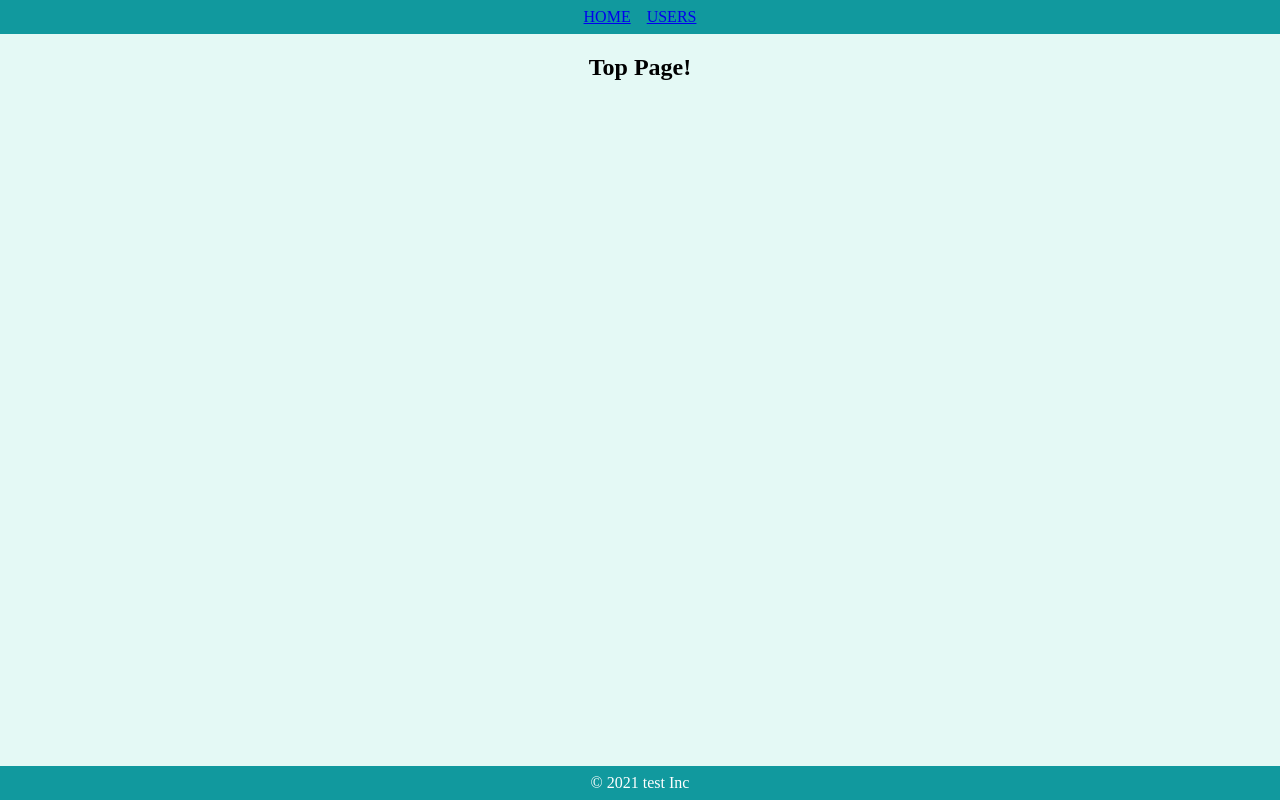
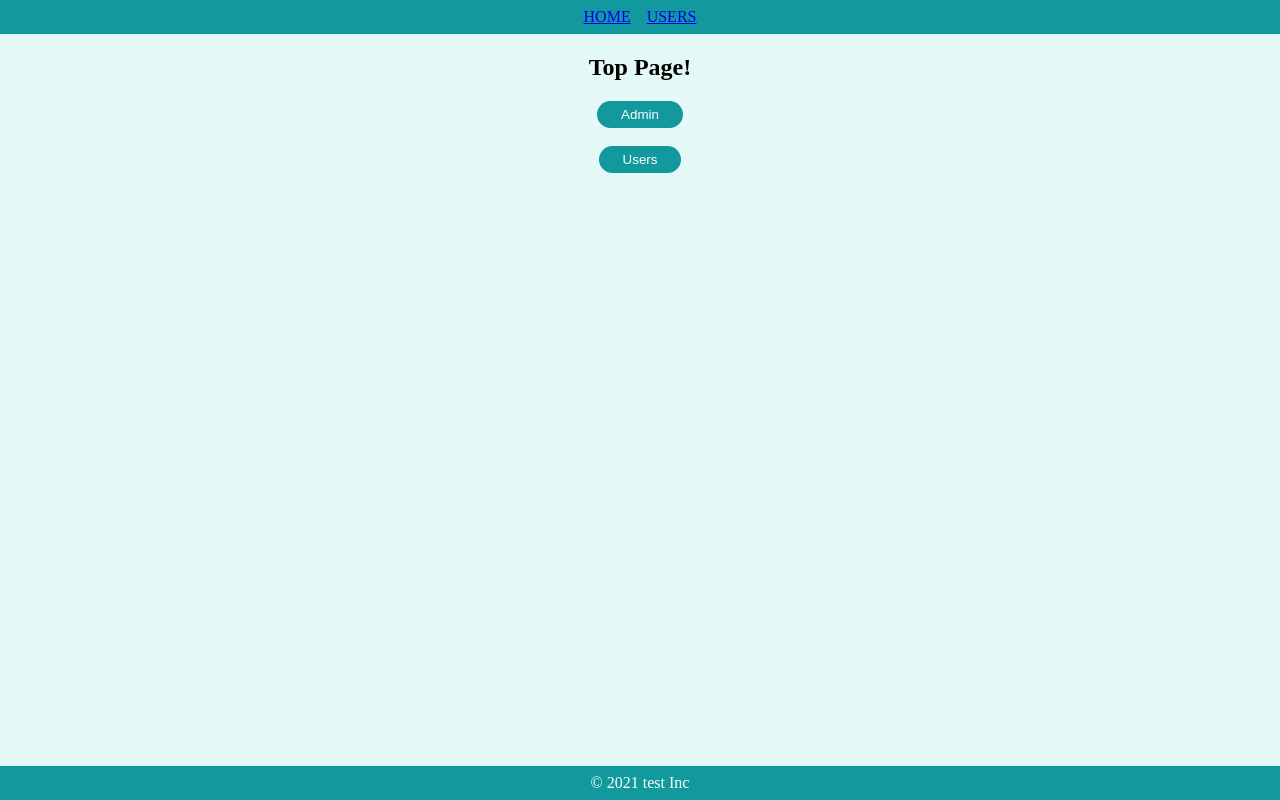
Before and after one commit to besumero628/practice_react_udemy-Sec6, a React (Create React App) app: page / in a window 1280 px wide. Built offline with nearby package versions, Linux system fonts and the light colour scheme.

Commit message:
7-2 グローバルステートを使用しない場合

```diff
--- a/src/components/atoms/button/SecondaryButton.jsx
+++ b/src/components/atoms/button/SecondaryButton.jsx
@@ -2,8 +2,8 @@
 import { BaseButton } from "./BaseButton";
 
 export const SecondaryButton = (props) => {
-  const { children } = props;
-  return <SButton>{children}</SButton>;
+  const { children, onClick } = props;
+  return <SButton onClick={onClick}>{children}</SButton>;
 };
 
 const SButton = styled(BaseButton)`
--- a/src/components/molecules/user/UserIconWithName.jsx
+++ b/src/components/molecules/user/UserIconWithName.jsx
@@ -1,11 +1,12 @@
 import styled from "styled-components";
 
 export const UserIconWithName = (props) => {
-  const { image, name } = props;
+  const { image, name, isAdmin } = props;
   return (
     <SContainer>
       <SImg height={160} width={160} src={image} alt={name} />
       <SName>{name}</SName>
+      {isAdmin && <SEdit>Edit</SEdit>}
     </SContainer>
   );
 };
@@ -24,3 +25,9 @@
   margin: 0;
   color: #40514e;
 `;
+
+const SEdit = styled.span`
+  text-decoration: underline;
+  color: #aaa;
+  cursor: pointer;
+`;
--- a/src/components/organisms/user/UserCard.jsx
+++ b/src/components/organisms/user/UserCard.jsx
@@ -3,10 +3,10 @@
 import { UserIconWithName } from "../../molecules/user/UserIconWithName";
 
 export const UserCard = (props) => {
-  const { user } = props;
+  const { user, isAdmin } = props;
   return (
     <Card>
-      <UserIconWithName image={user.image} name={user.name} />
+      <UserIconWithName image={user.image} name={user.name} isAdmin={isAdmin} />
       <SDl>
         <dt>Mail</dt>
         <dd>{user.email}</dd>
--- a/src/components/pages/Top.jsx
+++ b/src/components/pages/Top.jsx
@@ -1,9 +1,21 @@
 import styled from "styled-components";
+import { useHistory } from "react-router-dom";
+import { SecondaryButton } from "../atoms/button/SecondaryButton";
 
 export const Top = () => {
+  const history = useHistory();
+
+  const onClickAdmin = () =>
+    history.push({ pathname: "/users", state: { isAdmin: true } });
+  const onClickGeneral = () =>
+    history.push({ pathname: "/users", state: { isAdmin: false } });
   return (
     <SContainer>
       <h2>Top Page!</h2>
+      <SecondaryButton onClick={onClickAdmin}>Admin</SecondaryButton>
+      <br />
+      <br />
+      <SecondaryButton onClick={onClickGeneral}>Users</SecondaryButton>
     </SContainer>
   );
 };
--- a/src/components/pages/Users.jsx
+++ b/src/components/pages/Users.jsx
@@ -1,4 +1,6 @@
 import styled from "styled-components";
+import { useLocation } from "react-router-dom";
+
 import { SearchInput } from "../molecules/Searchinput";
 import { UserCard } from "../organisms/user/UserCard";
 
@@ -28,13 +30,16 @@
 };
 
 export const Users = () => {
+  const { state } = useLocation();
+  const isAdmin = state ? state.isAdmin : false;
+
   return (
     <SContainer>
       <h2>All Users</h2>
       <SearchInput />
       <SUserArea>
-        {users.map((user) => (
-          <UserCard key={user.id} user={user} />
+        {users.map((obj) => (
+          <UserCard key={user.id} user={obj} isAdmin={isAdmin} />
         ))}
       </SUserArea>
     </SContainer>
```
